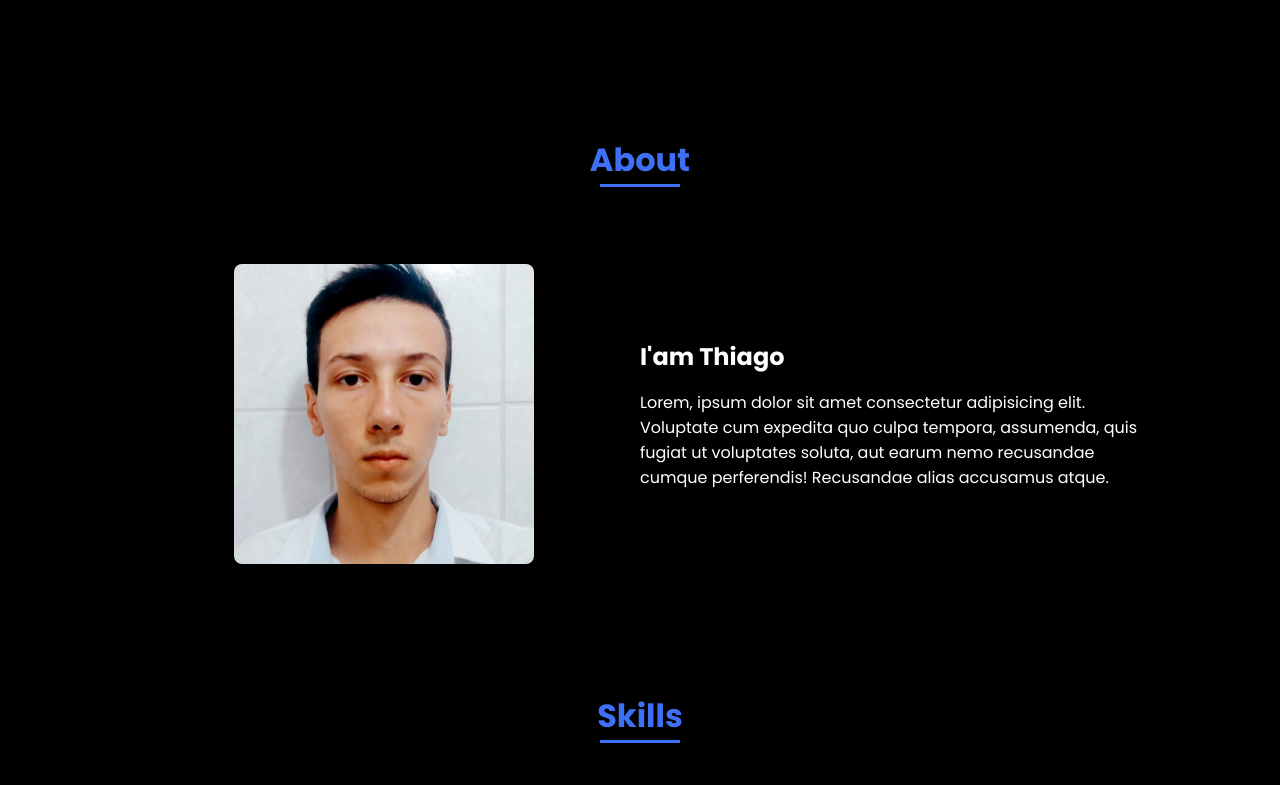
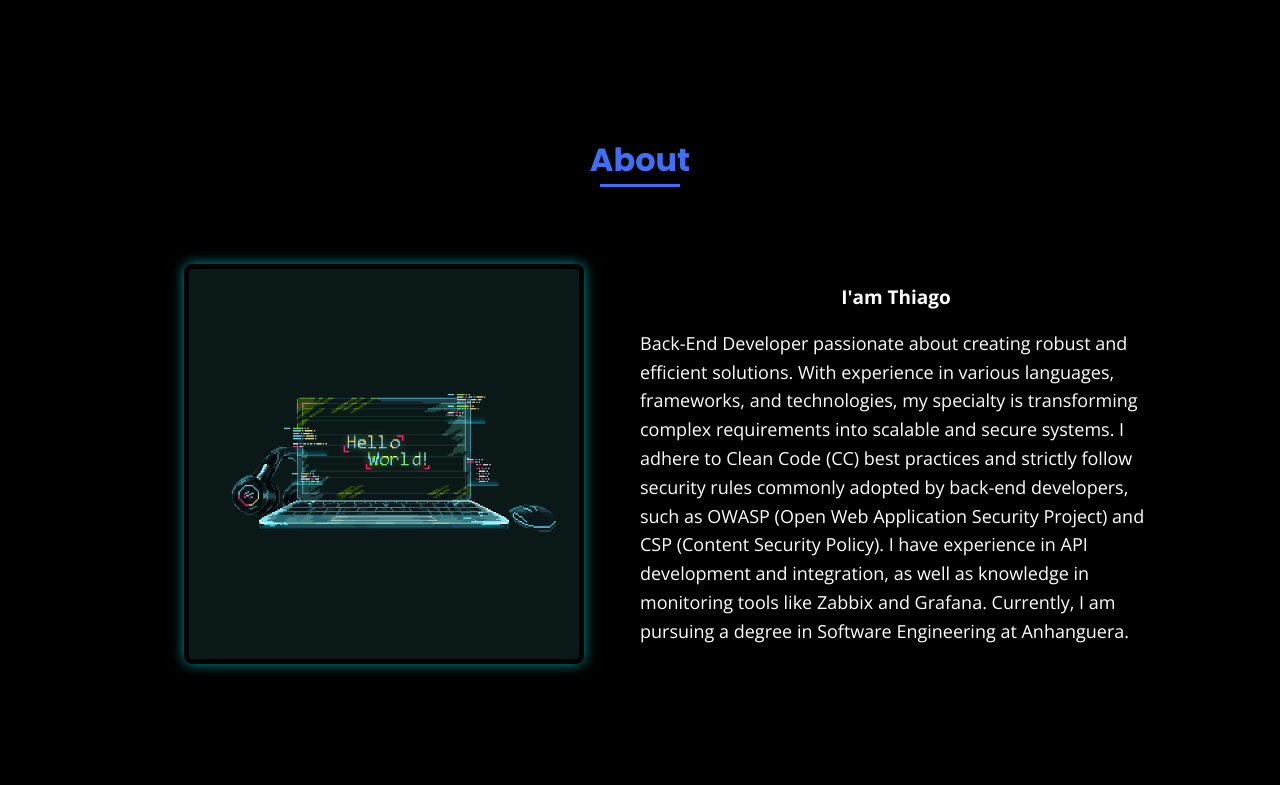
Before and after one commit to striker765/portifolio, a plain HTML site: page index.html in a window 1280 px wide. Shown: the part 683-1468 px from the top of the page. Drawn offline with nearby package versions, Linux system fonts and the light colour scheme.

Commit message:
fase 1 css-html alterada

```diff
--- a/assets/css/styles.css
+++ b/assets/css/styles.css
@@ -238,10 +238,20 @@ img {
 /* ===== ABOUT =====*/
 .about__container {
   row-gap: 2rem;
-  text-align: center;
+  text-align: justify;
+  font-size: 18px;
+  line-height: 1.6;
+  font-family: 'Open Sans', sans-serif;
 }
 .about__subtitle {
   margin-bottom: var(--mb-2);
+  row-gap: 2rem;
+  text-align: center;
+  font-size: 19px;
+  line-height: 1.6;
+  font-family: 'Open Sans', sans-serif;
+
+
 }
 .about__img {
   justify-self: center;
@@ -302,6 +312,9 @@ img {
 }
 .skills__ux {
   width: 85%;
+}
+.skills__django {
+  width: 60%;
 }
 .skills__img {
   border-radius: 0.5rem;
@@ -459,9 +472,30 @@ img {
   .about__container {
     padding-top: 2rem;
   }
-  .about__img img {
-    width: 300px;
-  }
+  .about__img {
+    display: flex;
+    justify-content: center;
+    align-items: center;
+    height: 100%;
+    position: relative; /* Necessário para a animação do contorno */
+}
+
+.about__img img {
+    width: 400px;
+    border: 5px solid transparent; /* Espaço para o contorno */
+    box-shadow: 0 0 10px rgba(0, 255, 255, 0.5); /* Sombra inicial */
+    animation: glow 1.5s infinite alternate; /* Animação de brilho */
+}
+
+/* Definindo a animação de brilho */
+@keyframes glow {
+    from {
+        box-shadow: 0 0 10px rgba(0, 255, 255, 0.5); /* Cor inicial do brilho */
+    }
+    to {
+        box-shadow: 0 0 30px rgba(0, 255, 255, 1); /* Cor final do brilho */
+    }
+}
   .skills__container {
     grid-template-columns: repeat(2, 1fr);
     column-gap: 2rem;
@@ -498,6 +532,50 @@ body {
 
 /* CSS */
 .home__social-icon {
-  color: rgb(0, 0, 255); /* Azul em RGB */
+  color: rgba(0, 0, 255, 0.74); /* Azul em RGB */
   text-decoration: none; /* Opcional: remove sublinhado dos links */
 }
+
+
+
+
+
+/* Barra de rolagem */
+
+/* Para Webkit (Chrome, Safari) */
+::-webkit-scrollbar {
+  width: 12px; /* Largura */
+}
+
+::-webkit-scrollbar-track {
+  background: #f1f1f1; /* Trilho */
+  border-radius: 10px; /* Bordas */
+}
+
+::-webkit-scrollbar-thumb {
+  border: 5px solid transparent; /* Espaço para o contorno */
+  background: linear-gradient(45deg, #0a74da, #00c6ff); /* Gradiente */
+  border-radius: 10px;
+  box-shadow: 0 0 10px rgba(0, 255, 255, 0.5); /* Sombra inicial */
+  animation: glow 1.5s infinite alternate; /* Animação de brilho */
+}
+
+::-webkit-scrollbar-thumb:hover {
+  background: linear-gradient(45deg, #00c6ff, #0a74da); /* Gradiente ao passar o mouse */
+  box-shadow: 0 0 20px rgba(0, 255, 255, 1); /* Aumenta a sombra */
+}
+
+/* Para Firefox */
+html {
+  scrollbar-width: thin; /* Largura fina */
+  scrollbar-color: #00c6ff rgba(0, 0, 0, 0.74); /* Cores */
+  animation: glow 1.5s infinite alternate, pulse 2s infinite; /* Animações */
+
+}
+
+/* Para navegadores antigos */
+body {
+  overflow: auto; /* Permite rolagem */
+  animation: glow 1.5s infinite alternate, pulse 2s infinite; /* Animações */
+
+}
--- a/index.html
+++ b/index.html
@@ -3,12 +3,13 @@
 <head>
     <meta charset="UTF-8">
     <meta name="viewport" content="width=device-width, initial-scale=1.0">
+    <link rel="stylesheet" href="assets/css/styles.css">
+    <link rel="stylesheet" href="https://fonts.googleapis.com/css2?family=Open+Sans:wght@400;700&display=swap">
 
-    <link rel="stylesheet" href="assets/css/styles.css">
+    <link rel="stylesheet" href="https://fonts.googleapis.com/css2?family=Lato:wght@400;700&display=swap">
 
     <!-- =====BOX ICONS===== -->
     <link href='https://cdn.jsdelivr.net/npm/boxicons@latest/css/boxicons.min.css' rel='stylesheet'>
-
     <title>Portfolio website complete</title>
 </head>
 <body>
@@ -18,7 +19,6 @@
             <div>
                 <a href="#" class="nav__logo">Thiago</a>
             </div>
-
             <div class="nav__menu" id="nav-menu">
                 <ul class="nav__list">
                     <li class="nav__item"><a href="#home" class="nav__link active-link">Home</a></li>
@@ -28,7 +28,6 @@
                     <li class="nav__item"><a href="#contact" class="nav__link">Contact</a></li>
                 </ul>
             </div>
-
             <div class="nav__toggle" id="nav-toggle">
                 <i class='bx bx-menu'></i>
             </div>
@@ -42,12 +41,11 @@
                 <h1 class="home__title">Hi,<br>I'am <span class="home__title-color">Thiago</span><br>Developer Back-End</h1>
                 <a href="#" class="button">Contact</a>
             </div>
-
             <div class="home__social">
                 <a href="" class="home__social-icon"><i class='bx bxl-linkedin'></i></a>
-                <a href="" class="home__social-icon"><i class='bx bxl-github' ></i></a>
+                <a href="https://github.com/striker765?tab=repositories" class="home__social-icon"><i class='bx bxl-github'></i></a>
+                <a href="" class="home__social-icon"><i class='bx bxl-gitlab'></i></a>
             </div>
-
             <div class="home__img">
                 <svg class="home__blob" viewBox="0 0 479 467" xmlns="http://www.w3.org/2000/svg" xmlns:xlink="http://www.w3.org/1999/xlink">
                     <mask id="mask0" mask-type="alpha">
@@ -55,24 +53,27 @@
                     </mask>
                     <g mask="url(#mask0)">
                         <path d="M9.19024 145.964C34.0253 76.5814 114.865 54.7299 184.111 29.4823C245.804 6.98884 311.86 -14.9503 370.735 14.143C431.207 44.026 467.948 107.508 477.191 174.311C485.897 237.229 454.931 294.377 416.506 344.954C373.74 401.245 326.068 462.801 255.442 466.189C179.416 469.835 111.552 422.137 65.1576 361.805C17.4835 299.81 -17.1617 219.583 9.19024 145.964Z"/>
-                        <image class="home__blob-img" x="50" y="60" href="assets/img/.jpeg"/>
+                        <image class="home__blob-img" x="50" y="105" href="assets/img/foto.vfund2.png"/>
                     </g>
                 </svg>
             </div>
         </section>
 
         <!--===== ABOUT =====-->
-        <section class="about section " id="about">
+        <section class="about section" id="about">
             <h2 class="section-title">About</h2>
-
             <div class="about__container bd-grid">
                 <div class="about__img">
-                    <img src="assets/img/foto.jpeg" alt="Foto de Thiago">
+                    <img src="assets/img/MelRibeiro - Overview.gif" alt="Foto de Thiago">
                 </div>
-
                 <div>
                     <h2 class="about__subtitle">I'am Thiago</h2>
-                    <p class="about__text">Lorem, ipsum dolor sit amet consectetur adipisicing elit. Voluptate cum expedita quo culpa tempora, assumenda, quis fugiat ut voluptates soluta, aut earum nemo recusandae cumque perferendis! Recusandae alias accusamus atque.</p>
+                    <p class="about__text">Back-End Developer passionate about creating robust and efficient solutions.
+                         With experience in various languages, frameworks, and technologies, my specialty is transforming complex requirements into scalable and secure systems.
+                          I adhere to Clean Code (CC) best practices and strictly follow security rules commonly adopted by back-end developers,
+                           such as OWASP (Open Web Application Security Project) and CSP (Content Security Policy).
+                           I have experience in API development and integration, as well as knowledge in monitoring tools like Zabbix and Grafana. Currently, I am pursuing a degree in Software Engineering at Anhanguera.
+                    </p>
                 </div>
             </div>
         </section>
@@ -80,7 +81,6 @@
         <!--===== SKILLS =====-->
         <section class="skills section" id="skills">
             <h2 class="section-title">Skills</h2>
-
             <div class="skills__container bd-grid">
                 <div>
                     <h2 class="skills__subtitle">Professional Skills</h2>
@@ -117,31 +117,37 @@
                     </div>
                     <div class="skills__data">
                         <div class="skills__names">
-                            <i class='bx bxl-nodejs skills__icon'></i>
-                            <span class="skills__name">NodeJS</span>
+                            <i class='bx bxl-github skills__icon'></i>
+                            <span class="skills__name">Github</span>
                         </div>
                         <div class="skills__bar skills__ux"></div>
                         <div>
                             <span class="skills__percentage">85%</span>
                         </div>
                     </div>
+                    <div class="skills__data">
+                        <div class="skills__names">
+                            <i class="bx bxl-django skills__icon"></i>
+                            <span class='skills__name'>Django</span>
+                        </div>
+                        <div class="skills__bar skills__django"></div>
+                        <div>
+                            <span class="skills__percentage">60%</span>
+                        </div>
+                    </div>
                 </div>
 
-                <div>
-                    <img src="assets/img/Premium Vector _ Software development, programming language, coding.jpeg" alt="Skills Image" class="skills__img">
-                </div>
+                <img src="assets/img/Premium Vector _ Software development, programming language, coding.jpeg" alt="Skills Image" class="skills__img">
             </div>
         </section>
 
         <!--===== WORK =====-->
         <section class="work section" id="work">
             <h2 class="section-title">Certification</h2>
-
             <div class="work__container bd-grid">
                 <a href="https://www.credly.com/badges/f63407b5-0469-4d4e-8fd5-2fd1b947fba9/linked_in?t=shhmp7" class="work__img" target="_blank">
                     <img src="assets/img/check point.jpeg" alt="Certificação Check Point">
                 </a>
-
                 <a href="https://cursos.alura.com.br/certificate/30ec28b8-6925-46a0-bfa4-01d7b9b68af5?lang" class="work__img">
                     <img src="assets/img/alura.jpeg" alt="Certificação Alura">
                 </a>
@@ -151,13 +157,20 @@
                 <a href="https://credly.com/badges/36151f3b-d0e6-4011-a3db-6be656e544aa" class="work__img">
                     <img src="assets/img/fortnet.jpeg" alt="Certificação Fortnet">
                 </a>
+                <a href="https://cursos.alura.com.br/certificate/30ec28b8-6925-46a0-bfa4-01d7b9b68af5?lang" class="work__img">
+                    <img src="assets/img/Thiago Giovanni Bosco De Carvalho - Curso Python_ avance na Orientação a Objetos e consuma API - Alura_page-0001.jpg" alt="Certificação Fortnet">
+                </a>
+                <a href="https://cursos.alura.com.br/certificate/c9551931-0a28-408e-acfd-77a5f0387dfc?lang" class="work__img">
+                    <img src="assets/img/_Git e GitHub_ Alura_page-0001.jpg" alt="Certificação Fortnet">
+                </a>
+
+
             </div>
         </section>
 
         <!--===== CONTACT =====-->
         <section class="contact section" id="contact">
             <h2 class="section-title">Contact</h2>
-
             <div class="contact__container bd-grid">
                 <form action="" class="contact__form">
                     <input type="text" placeholder="Name" class="contact__input" required>
@@ -173,18 +186,14 @@
     <footer class="footer">
         <p class="footer__title">Thiago</p>
         <div class="footer__social">
-            <a href="#" class="footer__icon"><i class='bx bxl-facebook' ></i></a>
-            <a href="#" class="footer__icon"><i class='bx bxl-instagram' ></i></a>
-            <a href="#" class="footer__icon"><i class='bx bxl-twitter' ></i></a>
-            <a href="#" class="footer__icon"><i class='bx bxl-github' ></i></a>
-            <a href="#" class="footer__icon"><i class='bx bxl-linkedin' ></i></a>
+            <a href="#" class="footer__icon"><i class='bx bxl-github'></i></a>
+            <a href="#" class="footer__icon"><i class='bx bxl-linkedin'></i></a>
         </div>
         <p class="footer__copy">&#169; Thiago. All rights reserved</p>
     </footer>
 
     <!--===== SCROLL REVEAL =====-->
     <script src="https://unpkg.com/scrollreveal"></script>
-
     <!--===== MAIN JS =====-->
     <script src="assets/js/main.js"></script>
 </body>
```
Also changed, not shown: assets/img/MelRibeiro - Overview.gif (added), assets/img/Thiago Giovanni Bosco De Carvalho - Curso Python_ avance na Orientação a Objetos e consuma API - Alura_page-0001.jpg (added), assets/img/_Git e GitHub_ Alura_page-0001.jpg (added), assets/img/coder.jpeg (added), assets/img/foto.vfund2.png (added), requirements.txt (added), 1 other file.
